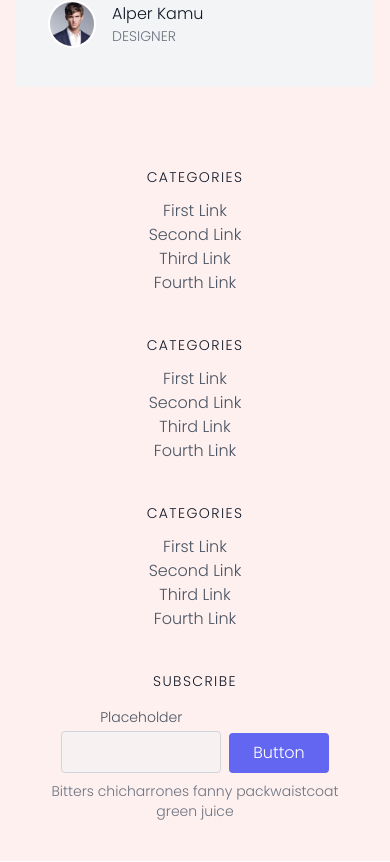
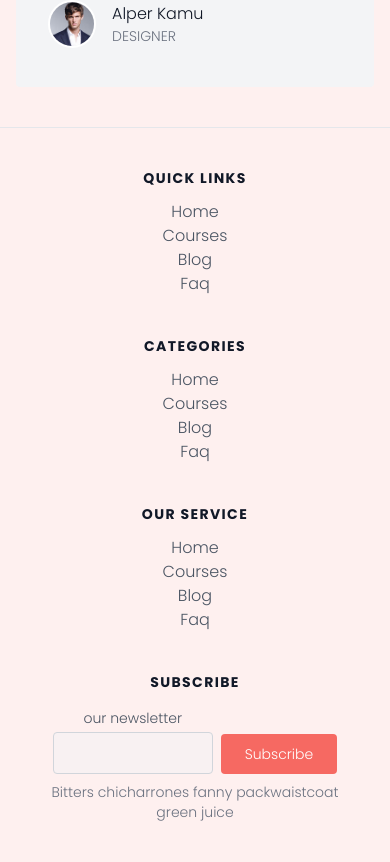
Before and after one commit to Arifulislam5577/skilify-client, a React (Create React App) app: page / in a window 390 px wide. Shown: the part 1540-2402 px from the top of the page. Built offline with nearby package versions, Linux system fonts and the light colour scheme; no server answers.

Commit message:
responsive footer added

```diff
--- a/src/components/Footer.js
+++ b/src/components/Footer.js
@@ -1,69 +1,103 @@
 import React from "react";
+import { Link } from "react-router-dom";
 
 const Footer = () => {
   return (
-    <footer className="text-gray-600 bg-primary py-10 body-font">
+    <footer className="text-gray-600 bg-primary py-10 body-font border-t">
       <div className="container">
         <div className="flex flex-wrap md:text-left text-center order-first">
           <div className="lg:w-1/4 md:w-1/2 w-full px-4">
-            <h2 className="title-font font-medium text-gray-900 tracking-widest text-sm mb-3">
+            <h2 className=" font-semibold text-gray-900 tracking-widest text-sm mb-3">
+              QUICK LINKS
+            </h2>
+            <nav className="list-none mb-10">
+              <li>
+                <Link to="/" className="text-gray-600 hover:text-gray-800">
+                  Home
+                </Link>
+              </li>
+              <li>
+                <Link
+                  to="/courses"
+                  className="text-gray-600 hover:text-gray-800"
+                >
+                  Courses
+                </Link>
+              </li>
+              <li>
+                <Link to="/blog" className="text-gray-600 hover:text-gray-800">
+                  Blog
+                </Link>
+              </li>
+              <li>
+                <Link to="/faq" className="text-gray-600 hover:text-gray-800">
+                  Faq
+                </Link>
+              </li>
+            </nav>
+          </div>
+          <div className="lg:w-1/4 md:w-1/2 w-full px-4">
+            <h2 className=" font-bold text-gray-900 tracking-widest text-sm mb-3">
               CATEGORIES
             </h2>
             <nav className="list-none mb-10">
               <li>
-                <a className="text-gray-600 hover:text-gray-800">First Link</a>
+                <Link to="/" className="text-gray-600 hover:text-gray-800">
+                  Home
+                </Link>
               </li>
               <li>
-                <a className="text-gray-600 hover:text-gray-800">Second Link</a>
+                <Link
+                  to="/courses"
+                  className="text-gray-600 hover:text-gray-800"
+                >
+                  Courses
+                </Link>
               </li>
               <li>
-                <a className="text-gray-600 hover:text-gray-800">Third Link</a>
+                <Link to="/blog" className="text-gray-600 hover:text-gray-800">
+                  Blog
+                </Link>
               </li>
               <li>
-                <a className="text-gray-600 hover:text-gray-800">Fourth Link</a>
+                <Link to="/faq" className="text-gray-600 hover:text-gray-800">
+                  Faq
+                </Link>
               </li>
             </nav>
           </div>
           <div className="lg:w-1/4 md:w-1/2 w-full px-4">
-            <h2 className="title-font font-medium text-gray-900 tracking-widest text-sm mb-3">
-              CATEGORIES
+            <h2 className=" font-bold text-gray-900 tracking-widest text-sm mb-3 uppercase">
+              Our Service
             </h2>
             <nav className="list-none mb-10">
               <li>
-                <a className="text-gray-600 hover:text-gray-800">First Link</a>
+                <Link to="/" className="text-gray-600 hover:text-gray-800">
+                  Home
+                </Link>
               </li>
               <li>
-                <a className="text-gray-600 hover:text-gray-800">Second Link</a>
+                <Link
+                  to="/courses"
+                  className="text-gray-600 hover:text-gray-800"
+                >
+                  Courses
+                </Link>
               </li>
               <li>
-                <a className="text-gray-600 hover:text-gray-800">Third Link</a>
+                <Link to="/blog" className="text-gray-600 hover:text-gray-800">
+                  Blog
+                </Link>
               </li>
               <li>
-                <a className="text-gray-600 hover:text-gray-800">Fourth Link</a>
+                <Link to="/faq" className="text-gray-600 hover:text-gray-800">
+                  Faq
+                </Link>
               </li>
             </nav>
           </div>
           <div className="lg:w-1/4 md:w-1/2 w-full px-4">
-            <h2 className="title-font font-medium text-gray-900 tracking-widest text-sm mb-3">
-              CATEGORIES
-            </h2>
-            <nav className="list-none mb-10">
-              <li>
-                <a className="text-gray-600 hover:text-gray-800">First Link</a>
-              </li>
-              <li>
-                <a className="text-gray-600 hover:text-gray-800">Second Link</a>
-              </li>
-              <li>
-                <a className="text-gray-600 hover:text-gray-800">Third Link</a>
-              </li>
-              <li>
-                <a className="text-gray-600 hover:text-gray-800">Fourth Link</a>
-              </li>
-            </nav>
-          </div>
-          <div className="lg:w-1/4 md:w-1/2 w-full px-4">
-            <h2 className="title-font font-medium text-gray-900 tracking-widest text-sm mb-3">
+            <h2 className=" font-bold text-gray-900 tracking-widest text-sm mb-3">
               SUBSCRIBE
             </h2>
             <div className="flex xl:flex-nowrap md:flex-nowrap lg:flex-wrap flex-wrap justify-center items-end md:justify-start">
@@ -72,7 +106,7 @@ const Footer = () => {
                   htmlFor="footer-field"
                   className="leading-7 text-sm text-gray-600"
                 >
-                  Placeholder
+                  our newsletter
                 </label>
                 <input
                   type="text"
@@ -81,8 +115,8 @@ const Footer = () => {
                   className="w-full bg-gray-100 bg-opacity-50 rounded border border-gray-300 focus:bg-transparent focus:ring-2 focus:ring-indigo-200 focus:border-indigo-500 text-base outline-none text-gray-700 py-1 px-3 leading-8 transition-colors duration-200 ease-in-out"
                 />
               </div>
-              <button className="lg:mt-2 xl:mt-0 flex-shrink-0 inline-flex text-white bg-indigo-500 border-0 py-2 px-6 focus:outline-none hover:bg-indigo-600 rounded">
-                Button
+              <button className="lg:mt-2 xl:mt-0 flex-shrink-0 inline-flex text-white bg-secondary border-0 py-2.5 px-6 focus:outline-none hover:bg-red-500 rounded text-sm">
+                Subscribe
               </button>
             </div>
             <p className="text-gray-500 text-sm mt-2 md:text-left text-center">
```
